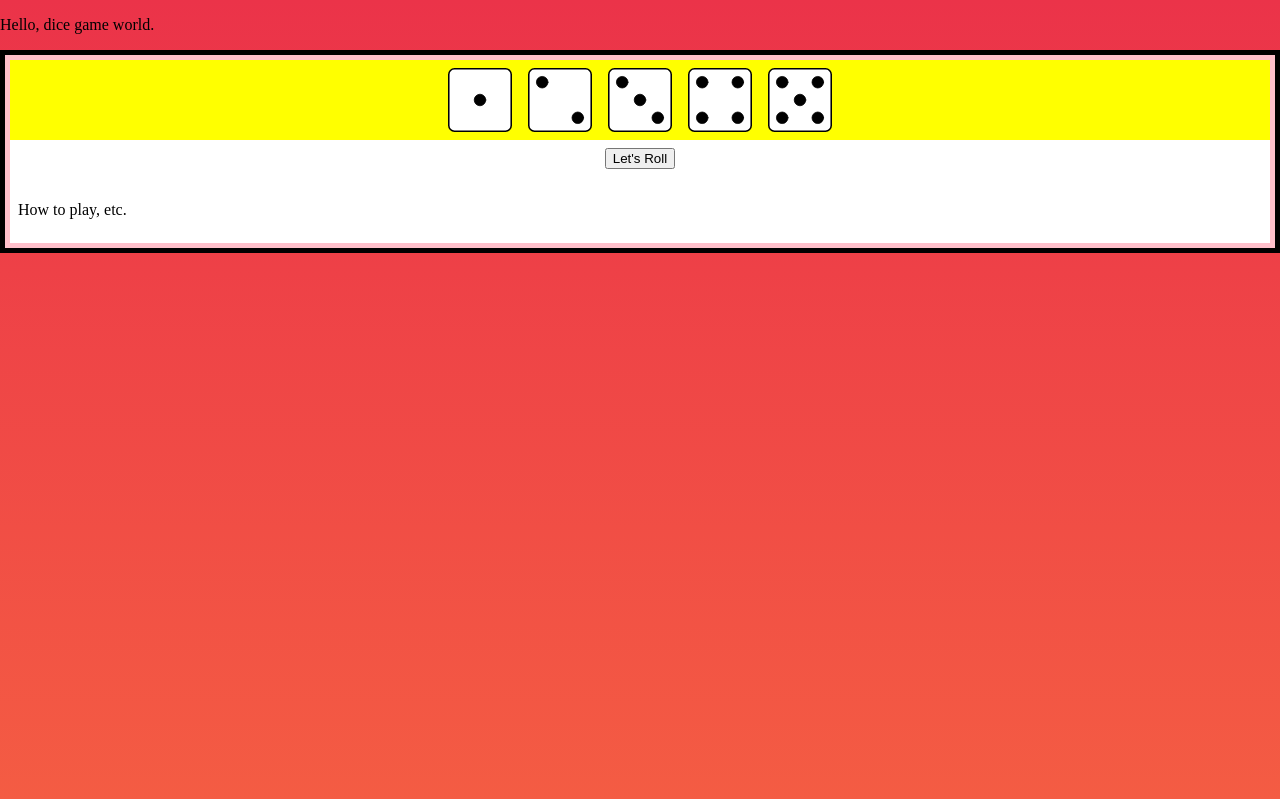
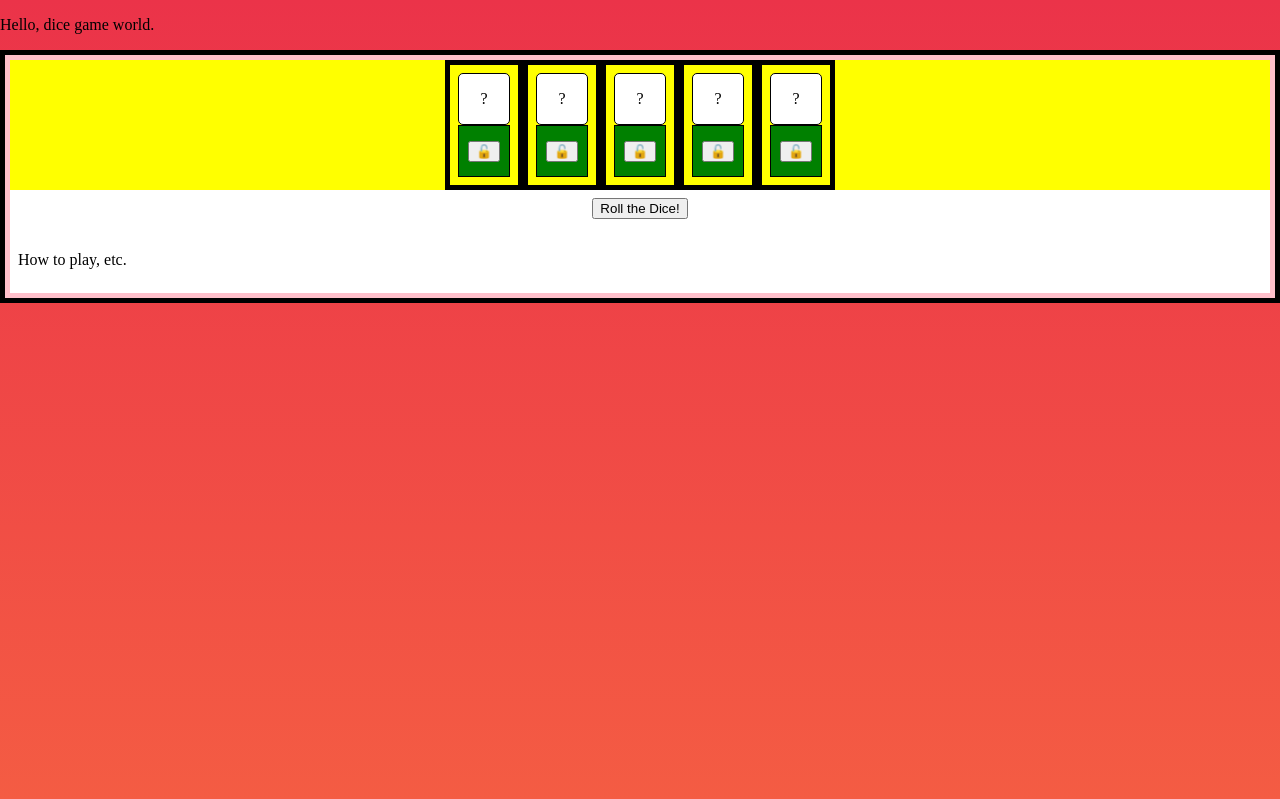
Before and after one commit to jayboots/yatzy, a PHP site: page / in a window 1280 px wide. Shown: the top 799 px of the page. Run offline with PHP 8.4, Linux system fonts and the light colour scheme.

Commit message:
feat(Yacht Dice): :sparkles: Add roll and lock mechanisms.
Removed dice graphics, substitute in numbers. Can now roll and lock dice.

```diff
--- a/public/css/styles.css
+++ b/public/css/styles.css
@@ -9,13 +9,6 @@ body {
 }
 
 /* General Container Properties */
-div.container{
-    /* margin: 20;
-    background: white;
-    width: 80%;
-    height: auto; */
-}
-
 div.game-area{
     border: black solid 5px;
     background: pink;
@@ -31,10 +24,37 @@ div.dice-area{
     background: yellow;
 }
 
+div.die-container{
+    border: black solid 5px;
+    padding: 0.5rem;
+}
+
+/* variables */
+:root {
+    --dsize: 50px;
+  }
+
 div.die{
-    width: 4rem;
-    height: 4rem;
-    padding: 0.5rem;
+    border: black solid 1px;
+    border-radius: 5px;
+    background: white;
+    width: var(--dsize);
+    height: var(--dsize);
+    display: flex;
+    justify-content: center;
+    align-items: center;
+    font-size: 12;
+}
+
+div.lock-container{
+    border: black solid 1px;
+    background: green;
+    width: var(--dsize);
+    height: var(--dsize);
+    display: flex;
+    justify-content: center;
+    align-items: center;
+    font-size: 12;
 }
 
 div.button-container{
--- a/public/index.html
+++ b/public/index.html
@@ -12,7 +12,7 @@
     <script src="js/main.js" defer></script>
     <title>Yatzy - Assignment 2 Group 55</title>
   </head>
-  <body>
+  <body onload="initializeGame()">
     <!-- Maybe at top left, some sort of "how to play" button that shows the rules in a lightbox or something -->
     <div class="container">
         <p>Hello, dice game world.</p>
@@ -20,17 +20,48 @@
             <div class="dice-container">
                 <!-- The dice can go here -->
                 <div class="dice-area">
-                  <div class="die"><img src="assets/d1.svg" id="d1"></div>
-                  <div class="die"><img src="assets/d2.svg" id="d2"></div>
-                  <div class="die"><img src="assets/d3.svg"  id="d3"></div>
-                  <div class="die"><img src="assets/d4.svg" id="d4"></div>
-                  <div class="die"><img src="assets/d5.svg" id="d5"></div>
+
+                  <div class="die-container">
+                    <div class="die" id="d_0">0</div>
+                    <div class="lock-container">
+                      <button id="l_0" onclick="toggleLock(this.id)">🔓</button>
+                    </div>
+                  </div>
+
+                  <div class="die-container">
+                    <div class="die" id="d_1">0</div>
+                    <div class="lock-container">
+                      <button id="l_1" onclick="toggleLock(this.id)">🔓</button>
+                    </div>
+                  </div>
+
+                  <div class="die-container">
+                    <div class="die" id="d_2">0</div>
+                    <div class="lock-container">
+                      <button id="l_2" onclick="toggleLock(this.id)">🔓</button>
+                    </div>
+                  </div>
+
+                  <div class="die-container">
+                    <div class="die" id="d_3">0</div>
+                    <div class="lock-container">
+                      <button id="l_3" onclick="toggleLock(this.id)">🔓</button>
+                    </div>
+                  </div>
+
+                  <div class="die-container">
+                    <div class="die" id="d_4">0</div>
+                    <div class="lock-container">
+                      <button id="l_4" onclick="toggleLock(this.id)">🔓</button>
+                    </div>
+                  </div>
+
                 </div>
             </div>
             <div class="button-container">
                 <!-- The button to roll the dice, and maybe rules and results can go here... -->
                 <!-- Button should play a sound when clicked -->
-                <button type="button" class="button" id="rollbtn">Let's Roll</button>
+                <button type="button" class="button" id="rollbtn" onclick="rollDice()">Roll the Dice!</button>
             </div>
             <div class="rules-container">
               <!-- How to play, or maybe score area -->
--- a/public/js/main.js
+++ b/public/js/main.js
@@ -2,22 +2,64 @@
 
 // Default set the "roll" hand to impossible values when no roll
 // This could hold the values of the hand but we need a way to keep an expanding array of turns : outcomes to display in a table
-let results = [0,0,0,0,0]
 
-document.getElementById("rollbtn").onclick = function(){
-    // console.log("Hello World")
-    let d1 = Math.floor(Math.random() * 6) + 1;
-    let d2 = Math.floor(Math.random() * 6) + 1;
-    let d3 = Math.floor(Math.random() * 6) + 1;
-    let d4 = Math.floor(Math.random() * 6) + 1;
-    let d5 = Math.floor(Math.random() * 6) + 1;
+// Will use to check if a die is locked or not
+let lockedDice = [0,0,0,0,0];
+// Initialize dice with non-usable values
+let activeHand = [-1,-1,-1,-1,-1];
 
-    //The values, can do something with them
-    console.log([d1, d2, d3, d4, d5])
+dicePrefix = "d_"
+lockPrefix = "l_"
 
-    document.getElementById("d1").src="assets/d"+ d1+".svg"
-    document.getElementById("d2").src="assets/d"+ d2+".svg"
-    document.getElementById("d3").src="assets/d"+ d3+".svg"
-    document.getElementById("d4").src="assets/d"+ d4+".svg"
-    document.getElementById("d5").src="assets/d"+ d5+".svg"
+// Runs on page load
+function initializeGame(){
+    for (let i = 0; i < activeHand.length; i++) {
+        // document.getElementById("d"+i).innerText = randomValue()
+        document.getElementById(dicePrefix+i).innerText = "?"
+      }
 }
+
+function randomValue(){
+    let roll = Math.floor(Math.random() * 6) + 1;
+    return roll;
+}
+
+function toggleLock(lockID){
+    let ID = lockID.split("_")[1];
+    // console.log("Clicked lock " + ID)
+    // Check lock status then invert it
+    if (lockedDice[ID] == 0){
+         // If unlocked, lock
+        lockedDice[ID] = 1;
+        console.log("Locking die " + (1 + parseInt(ID)))
+        document.getElementById(lockPrefix+ID).innerText = "🔒";
+    }
+    else {
+        // If locked, unlock
+        lockedDice[ID] = 0;
+        console.log("Unlocking die " + (1 +  parseInt(ID)))
+        document.getElementById(lockPrefix+ID).innerText = "🔓"
+    }
+    console.log("Lock roster: " + lockedDice)
+
+    // Change the innter text accordingly
+}
+
+function rollDice(){
+    for (let i = 0; i < lockedDice.length; i++) {
+        // If the die is locked, don't change the value
+        if (lockedDice[i] == 0) {
+            // console.log("Die # " + (i + 1) + " is free. Rerolling value." );
+            let roll = randomValue();
+            activeHand[i] = roll;
+            document.getElementById(dicePrefix+i).innerText = roll;
+        } else {
+            console.log("Die # " + (i + 1) + " is locked." )
+        }
+    }
+
+    console.log("Active hand: " + activeHand)
+
+    // Lock buttons should be hidden on first roll of any given turn. On subsequent turns, lock buttons should become unhidden to allow dice locking.
+
+}
```
Also changed, not shown: Assignment 02.md (+1 -1 lines), README.md.
